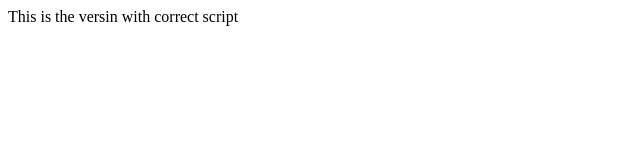
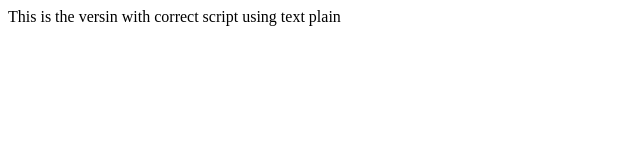
Before and after one commit to brigolini/cookie-type-rewrite, a plain HTML site: page index.html in a window 1280 px wide. Shown: the whole page, without its empty margins (0-640 px from the left). Drawn offline with Linux system fonts and the light colour scheme.

Commit message:
adding text plain

```diff
--- a/index.html
+++ b/index.html
@@ -2,19 +2,19 @@
 <html lang="en">
 <head>
     <title>This is a cookie rewrite test</title>
-    <script type="text/javascript" class="optanon-category-C0001">
+    <script type="text/plain" class="optanon-category-C0001">
         document.cookie = "cat1=cat1; expires=Fri, 31 Dec 9999 23:59:59 GMT; path=/";
     </script>
-    <script type="text/javascript" class="optanon-category-C0002">
+    <script type="text/plain" class="optanon-category-C0002">
     document.cookie = "cat2=cat2; expires=Fri, 31 Dec 9999 23:59:59 GMT; path=/";
     </script>
-    <script type="text/javascript" class="optanon-category-C0003">
+    <script type="text/plain" class="optanon-category-C0003">
     document.cookie = "cat3=cat3; expires=Fri, 31 Dec 9999 23:59:59 GMT; path=/";
     </script>
-    <script type="text/javascript" class="optanon-category-C0004">
+    <script type="text/plain" class="optanon-category-C0004">
     document.cookie = "cat4=cat4; expires=Fri, 31 Dec 9999 23:59:59 GMT; path=/";
     </script>
-    <script type="text/javascript" class="optanon-category-C0005">
+    <script type="text/plain" class="optanon-category-C0005">
     document.cookie = "cat5=cat5; expires=Fri, 31 Dec 9999 23:59:59 GMT; path=/";
     </script>
 
@@ -27,7 +27,7 @@
     <!-- OneTrust Cookies Consent Notice end for brigolini.github.io/cookie-type-rewrite/ -->
 </head>
 <body>
-<div>This is the versin with correct script</div>
+<div>This is the versin with correct script using text plain</div>
  <!--<div>Do you agree with cookies?</div>
  <button onclick="acceptCookies('script.optanon-category-C0001, script.optanon-category-C0002')">Accept Cookies</button>
  <button onclick="acceptCookies('script.optanon-category-C0001')">Only essetial Cookies</button>
```
